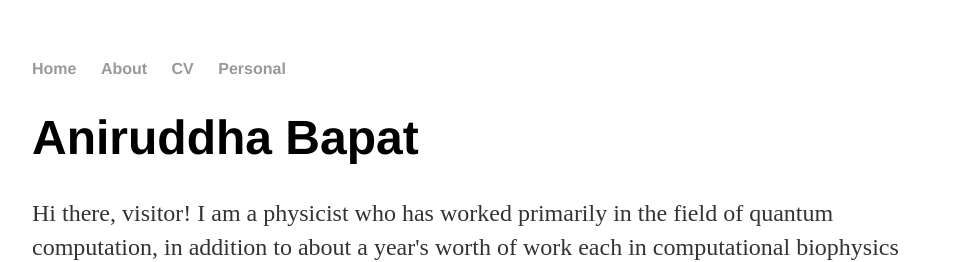
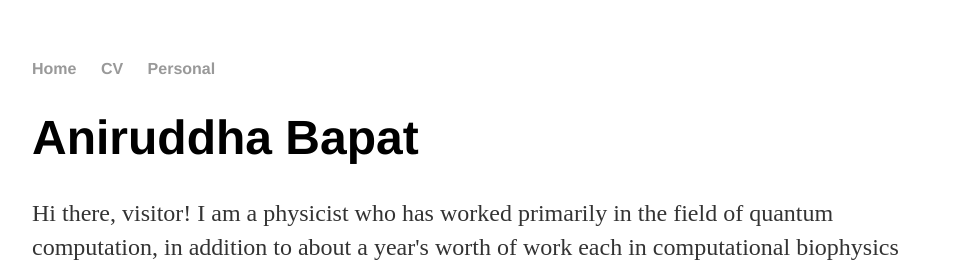
Before and after one commit to qurist/qurist.github.io, a Jekyll site: the page built from index.html, in a window 1280 px wide. Shown: the top 262 px of the page, without its empty margins (160-1119 px from the left). Built offline with Jekyll 4.4.1, drawn with Linux system fonts in a browser that asks for light colours.

Commit message:
uncommited minor changes

```diff
--- a/_layouts/default.html
+++ b/_layouts/default.html
@@ -9,9 +9,8 @@
 		<nav>
     		<ul>
         		<li><a href="/">Home</a></li>
-	        	<li><a href="/about">About</a></li>
         		<li><a href="/cv">CV</a></li>
-        		<li><a href="/blog">Personal</a></li>
+        		<li><a href="/personal">Personal</a></li>
     		</ul>
 		</nav>
 		<div class="container">
--- a/index.html
+++ b/index.html
@@ -2,6 +2,7 @@
 layout: default
 title: Aniruddha Bapat
 ---
+
 <div class="blurb">
     <h1>Aniruddha Bapat</h1>
     <p> Hi there, visitor! I am a physicist who has worked primarily in the field of quantum computation,
@@ -10,5 +11,5 @@ title: Aniruddha Bapat
 
         Until January 2024, I was a researcher at the high-frequency trading firm Optiver.
         Before that, I worked as a postdoc in quantum computing at the Lawrence Berkeley National Laboratory.
-        You can find out more in my <a href="/cv">CV</a>, or read more about me <a href="/about">here</a>.</p>
+        You can find out more in my <a href="/cv">CV</a>, or read more about me <a href="/personal">here</a>.</p>
 </div><!-- /.blurb -->
```
